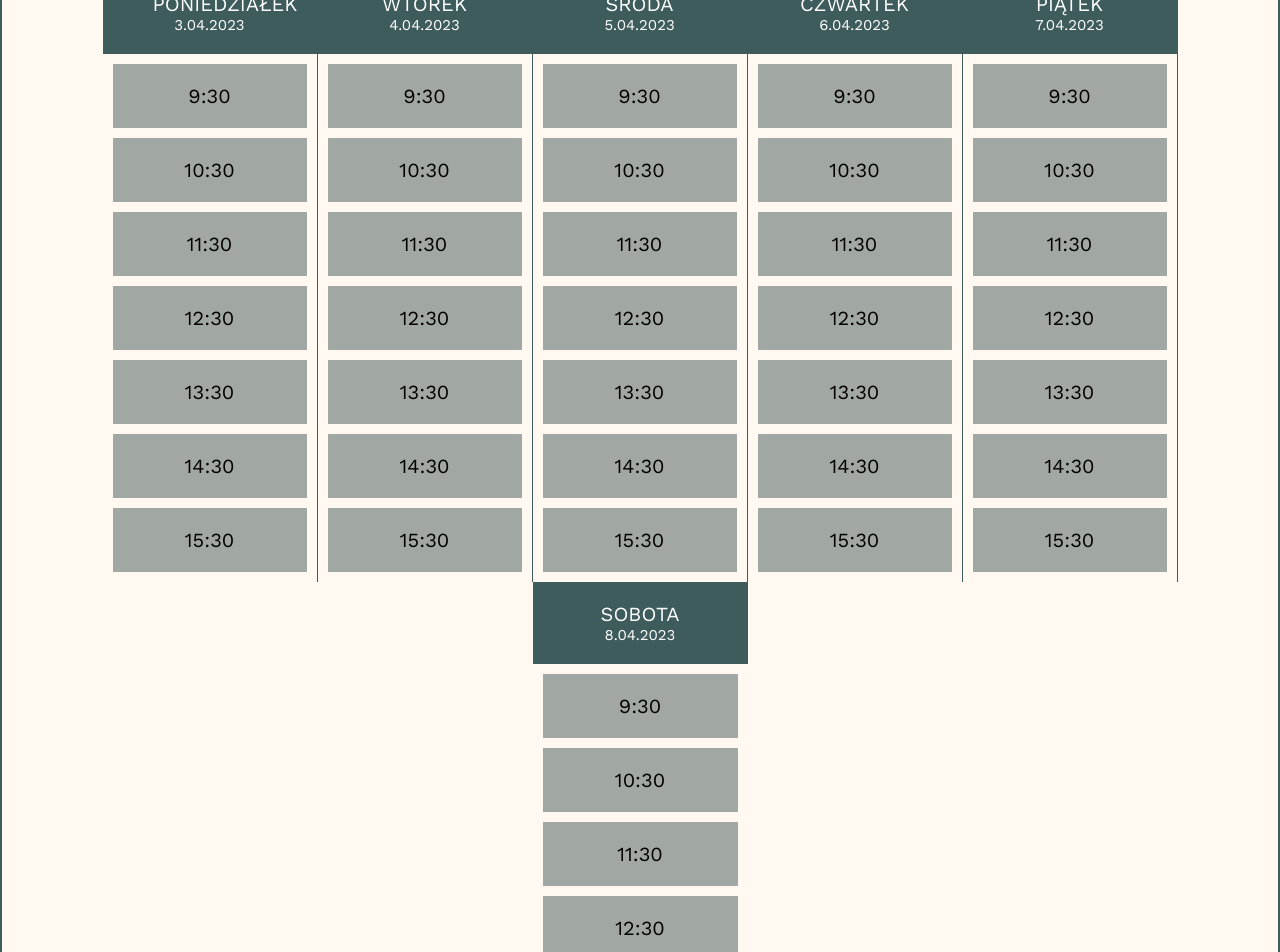
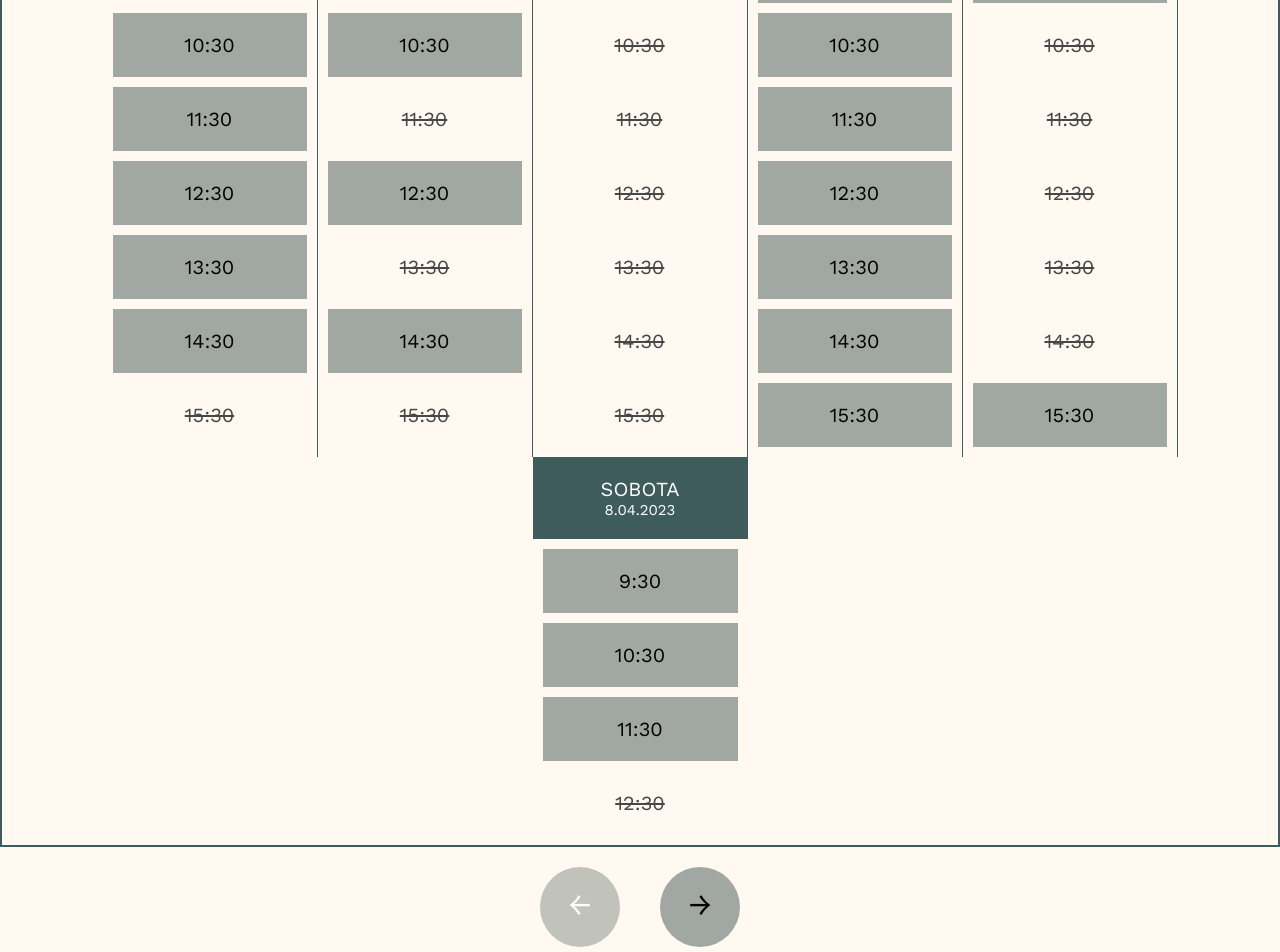
Before and after one commit to askrzypczynska/PsychotherapistBooking-Page, a React (Create React App) app: page / in a window 1280 px wide. Shown: the part 1440-2392 px from the top of the page. Built offline with nearby package versions, Linux system fonts and the light colour scheme.

Commit message:
Changing style for mobile version. Adding limits to week switching and adding booked hours displaying

```diff
--- a/src/components/Calendar/Calendar.css
+++ b/src/components/Calendar/Calendar.css
@@ -5,6 +5,7 @@
 
 .Daycomponent{
     display: inline-block;
+    vertical-align: top;
     border-right: 1px solid #3f5c5c;
     text-transform: uppercase;
     width: 215px;
@@ -34,6 +35,7 @@
 }
 
 .Day{
+    top: 0;
     border: none;
     margin: 0;
     padding: 20px;
@@ -73,6 +75,7 @@
     border-radius: 50%;
     margin: 20px;
     display: inline-block;
+    cursor: pointer;
 }
 
 .calendarNav p {
@@ -84,3 +87,14 @@
     background-color: #636d65;
     color: white;
 }
+
+.unclickable{
+    background-color: #636d6565;
+    color: white;
+}
+
+.unclickable:hover{
+    background-color: #636d6565;
+    color: white;
+    cursor: auto;
+}
--- a/src/components/Calendar/Calendar.jsx
+++ b/src/components/Calendar/Calendar.jsx
@@ -1,6 +1,8 @@
 import React, { useState } from "react";
 import "./Calendar.css";
 import WeekCalendar from "./WeekCalendar";
+
+let weekIndex = 0;
 
 function Calendar() {
   const [startDate, setStartDate] = useState(new Date());
@@ -9,14 +11,20 @@ function Calendar() {
   const handlePrevWeek = () => {
     const newStartDate = new Date(startDate);
     newStartDate.setDate(startDate.getDate() - 7);
-    setStartDate(newStartDate);
+    if(weekIndex > 0){
+      setStartDate(newStartDate);
+      weekIndex--
+    }
   };
 
   //Następny tydzień
   const handleNextWeek = () => {
     const newStartDate = new Date(startDate);
     newStartDate.setDate(startDate.getDate() + 7);
-    setStartDate(newStartDate);
+    if(weekIndex < 5){
+      setStartDate(newStartDate);
+      weekIndex++
+    }
   };
 
   return (
@@ -25,8 +33,8 @@ function Calendar() {
             <WeekCalendar startDate={startDate}/>
         </div>
         <div className="Nav">
-          <div className="calendarNav" onClick={handlePrevWeek}><p>←</p></div>
-          <div className="calendarNav" onClick={handleNextWeek}><p>→</p></div>
+          <div className={`calendarNav ${(weekIndex <= 0)? 'unclickable' : ""}`} onClick={handlePrevWeek}><p>←</p></div>
+          <div className={`calendarNav ${(weekIndex >= 5)? 'unclickable' : ""}`} onClick={handleNextWeek}><p>→</p></div>
         </div>
     </div>
   )
--- a/src/components/Calendar/Daycomponent.jsx
+++ b/src/components/Calendar/Daycomponent.jsx
@@ -2,24 +2,39 @@ import React from "react";
 import "./Calendar.css";
 import HourComponent from "./HourComponent";
 
-function Daycomponent({ date }) {
+function Daycomponent({ date, booked }) {
 
   const visitHours = ['9:30', '10:30', '11:30', '12:30', '13:30', '14:30', '15:30'];
+  const visitHoursSaturday = visitHours.slice(0,-3)
+  const dayName = date.toLocaleDateString('pl-PL', { weekday: 'long' })
 
+  if(dayName !== "sobota"){
     return (
       <div className="Daycomponent ">
-        <div className="Day">{date.toLocaleDateString('pl-PL', { weekday: 'long' })}
+          <div className="Day">{dayName}
               <p>{date.toLocaleDateString('pl-PL')}</p>
           </div>
-        <HourComponent visitHours={visitHours[0]}/>
-        <HourComponent visitHours={visitHours[1]}/>
-        <HourComponent visitHours={visitHours[2]}/>
-        <HourComponent visitHours={visitHours[3]}/>
-        <HourComponent visitHours={visitHours[4]}/>
-        <HourComponent visitHours={visitHours[5]}/>
-        <HourComponent visitHours={visitHours[6]}/>
+          {visitHours.map((hour, i) => {
+              return(<HourComponent visitHours={hour} key={hour} booked={booked[i]}/>)
+            })
+          }
+
+      </div>
+    )
+  } else {
+    return (
+      <div className="Daycomponent ">
+          <div className="Day">{dayName}
+              <p>{date.toLocaleDateString('pl-PL')}</p>
+          </div>
+          {visitHoursSaturday.map((hour, i) => {
+              return(<HourComponent visitHours={hour} key={hour} booked={booked[i]}/>)
+            })
+          }
+
       </div>
     )
   }
+}
 
 export default Daycomponent;
--- a/src/components/Calendar/HourComponent.jsx
+++ b/src/components/Calendar/HourComponent.jsx
@@ -2,23 +2,20 @@ import React, { useState } from "react";
 import "./Calendar.css";
 import Formsection from "../FormSection/Formsection";
 
-const HourComponent = (props) => {
+const HourComponent = ( props ) => {
 
   const [showForm, setShowForm] = useState(false);
-  const [active, setActive] = useState(true);
+
+  console.log(props.booked);
 
   const handleCloseForm = () => {
     setShowForm(false);
   }
 
-  const toggleActive = () => {
-    setActive(!active);
-  }
-
 
   return (
     <div>
-      <div className={`hour ${active ? 'active' : 'busy'}`} onClick={active ? () => setShowForm(true) : undefined}>
+      <div className={`hour ${!props.booked ? 'active' : 'busy'}`} onClick={!props.booked ? () => setShowForm(true) : undefined}>
         {props.visitHours}</div>
       {showForm && (
         <Formsection onClose={handleCloseForm}/>
--- a/src/components/Calendar/WeekCalendar.jsx
+++ b/src/components/Calendar/WeekCalendar.jsx
@@ -3,6 +3,11 @@ import "./Calendar.css";
 import Daycomponent from "./Daycomponent";
 
 function WeekCalendar({ startDate }) {
+
+  // Zabukowane godziny na cały tydzień
+  let bookedHours = [[1,0,0,0,0,0,1],[1,0,1,0,1,0,1],[1,1,1,1,1,1,1],[0,0,0,0,0,0,0],[0,1,1,1,1,1,0],[0,0,0,1,0,0,0]];
+
+
   const week = [];
   const date = new Date(startDate);
   const day = date.getDay();
@@ -12,11 +17,12 @@ function WeekCalendar({ startDate }) {
     date.setDate(date.getDate() + 1); // przejdź do kolejnego dnia
   }
 
+
   return (
     <div>
         <div className="Calendar">
-          {week.map((date) => (
-            <Daycomponent key={date.getTime()} date={date} />
+          {week.map((date, i) => (
+            <Daycomponent key={date.getTime()} date={date} booked={bookedHours[i]} />
           ))}
         </div>
     </div>
--- a/src/components/ContentCalendar/ContentCalendar.jsx
+++ b/src/components/ContentCalendar/ContentCalendar.jsx
@@ -3,7 +3,6 @@ import "./ContentCalendar.css";
 import Calendar from "../Calendar/Calendar";
 
 const ContentCalendar = () => {
-
   return (
     <div className="ContentCalendar">
       <div className="CalendarcontentBox">
--- a/src/components/Entrysection/Entrysection.css
+++ b/src/components/Entrysection/Entrysection.css
@@ -21,12 +21,12 @@ body{
 }
 
 .contentBox h1{
-    font-size: 50px;
+    font-size: 2.5rem;
     margin-bottom: 50px;
 }
 
 .contentBox p {
-    font-size: 25px;
+    font-size: 1.2rem;
     margin: 1em 0;
 }
 
@@ -68,3 +68,13 @@ body{
     right: 0;
     width: 32vw;
 }
+
+@media screen and (max-width: 800px){
+    .imgContainer img{
+        display: none;
+    }
+    .contentBox{
+        width: 75vw;
+        padding-left: 1em;
+    }
+}
--- a/src/components/Header/styles.js
+++ b/src/components/Header/styles.js
@@ -27,4 +27,8 @@ export const Container = styled.div`
     cursor: pointer;
 
   }
+  @media screen and (max-width: 800px){
+    > svg {
+      color: white;
+    }
 `;
--- a/src/components/Sidebar/styles.js
+++ b/src/components/Sidebar/styles.js
@@ -28,6 +28,8 @@ export const Container = styled.div`
       width: 300px;
     }
   }
+}
+
 `;
 
 export const Content = styled.div`
--- a/src/components/SidebarItem/styles.js
+++ b/src/components/SidebarItem/styles.js
@@ -17,4 +17,5 @@ export const Container = styled.div`
     background-color: #3f5c5c;
     color: white;
   }
+
 `;
```
Also changed, not shown: 1 other file (tests, documents, lock files or other folders). Lines whose indentation alone changed are shown as unchanged.
